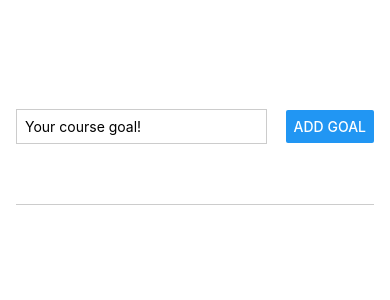
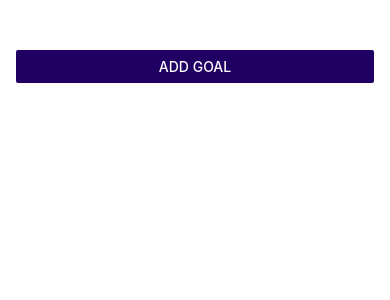
Before and after one commit to mdrdavid/native-course, a React Native app in the folder new-course/: screen / in a window 390 px wide. Shown: the top 300 px of the page. Built offline with nearby package versions, Linux system fonts and the light colour scheme.

Commit message:
add model screen

```diff
--- a/new-course/App.js
+++ b/new-course/App.js
@@ -1,17 +1,27 @@
 import { useState } from "react";
-import { StyleSheet, View, FlatList } from "react-native";
+import { StyleSheet, View, FlatList, Button } from "react-native";
 
 import GoalInput from "./components/GoalInput";
 import GoalItem from "./components/GoalItem";
 
 export default function App(enteredGoalText) {
   const [courseGoals, setCourseGoals] = useState([]);
+  const [modelIsVisible, setModelIsVisible] = useState(false);
+
+  function startAddGoalHandler() {
+    setModelIsVisible(true);
+  }
+
+  function endAddGoalHandler() {
+    setModelIsVisible(false);
+  }
 
   function addGoalHandler(enteredGoalText) {
     setCourseGoals((currentCourseGoal) => [
       ...currentCourseGoal,
       { text: enteredGoalText, id: Math.random().toString() }, // add unique keys to the items
     ]);
+    endAddGoalHandler();
   }
 
   function deleteItemHandler(id) {
@@ -21,7 +31,12 @@
   }
   return (
     <View style={styles.appContainer}>
-      <GoalInput onAddGoal={addGoalHandler} />
+      <Button title="Add Goal" color="#210064" onPress={startAddGoalHandler} />
+      <GoalInput
+        onAddGoal={addGoalHandler}
+        showModel={modelIsVisible}
+        onCancel={endAddGoalHandler}
+      />
       {/* <View style={styles.inputContainer}>
         <TextInput
           placeholder="Your course goal!"
--- a/new-course/components/GoalInput.js
+++ b/new-course/components/GoalInput.js
@@ -1,5 +1,5 @@
 import { useState } from "react";
-import { StyleSheet, View, TextInput, Button } from "react-native";
+import { StyleSheet, View, TextInput, Button, Modal } from "react-native";
 
 function GoalInput(props) {
   const [enteredGoalText, setEnteredGoalText] = useState("");
@@ -13,6 +13,7 @@
     setEnteredGoalText("");
   }
   return (
+    <Modal visible={props.showModel} animationType="slide">
       <View style={styles.inputContainer}>
         <TextInput
           placeholder="Your course goal!"
@@ -20,8 +21,16 @@
           onChangeText={goalInputHandler}
           value={enteredGoalText}
         />
+        <View style={styles.buttonContainer}>
+          <View style={styles.button}>
             <Button title="Add Goal" onPress={addGoalHandler} />
           </View>
+          <View style={styles.button}>
+            <Button title="Cancel" onPress={props.onCancel} />
+          </View>
+        </View>
+      </View>
+    </Modal>
   );
 }
 
@@ -29,18 +38,26 @@
 const styles = StyleSheet.create({
   inputContainer: {
     flex: 1,
-    flexDirection: "row",
-    justifyContent: "space-between",
+    flexDirection: "column",
+    justifyContent: "center",
     alignItems: "center",
     marginBottom: 24,
+    padding: 16,
     borderBottomWidth: 1,
     borderBottomColor: "#cccccc",
   },
   textInput: {
     borderWidth: 1,
     borderColor: "#cccccc",
-    width: "70%",
-    marginRight: 8,
+    width: "100%",
     padding: 8,
   },
+  buttonContainer: {
+    marginTop: 16,
+    flexDirection: "row",
+  },
+  button: {
+    width: 100,
+    marginHorizontal: 8,
+  },
 });
```
Lines whose indentation alone changed are shown as unchanged.
